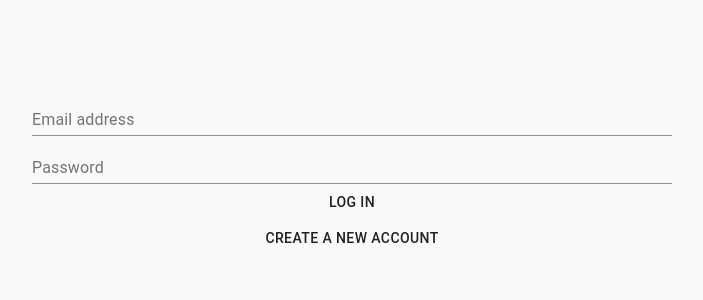
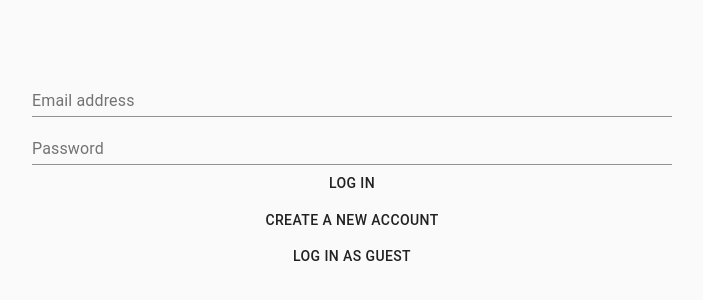
Before and after one commit to maturc/lavander, a React (Create React App) app in the folder client/: page / in a window 1280 px wide. Shown: the part 228-528 px from the top of the page, without its empty margins (288-991 px from the left). Built offline with nearby package versions, Linux system fonts and the light colour scheme; no server answers.

Commit message:
added guest login

```diff
--- a/client/src/components/LogIn.tsx
+++ b/client/src/components/LogIn.tsx
@@ -26,6 +26,19 @@ function LogIn(props: any) {
         }
       });
   }
+  function handleGuestButton() {
+    const body = JSON.stringify({
+      email: "guest",
+      password: "guest"
+    });
+    fetchInterface("/users/login", "post", body)
+      .then((data)=> {
+        console.log(data);
+        if(data) {
+          props.setUser(data);
+        }
+      });
+  }
   return(
     <Grid container justify="center">
       <Grid className={classes.gridHeight} xs={12} sm={6} container item direction="column" justify="center">
@@ -33,6 +46,7 @@ function LogIn(props: any) {
         <TextField value={password} onChange={(e)=>setPassword(e.target.value)} label="Password" />
         <Button onClick={handleButton}>Log in</Button>
         <Button onClick={() => props.setSignup(true) }>Create a new account</Button>
+        <Button onClick={handleGuestButton}>Log in as GUEST</Button>
       </Grid>
     </Grid>
   );
```
